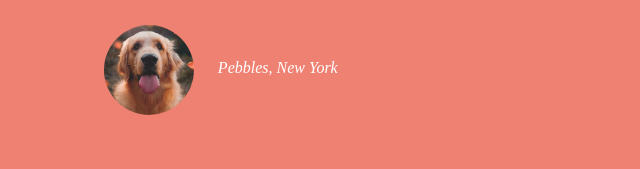
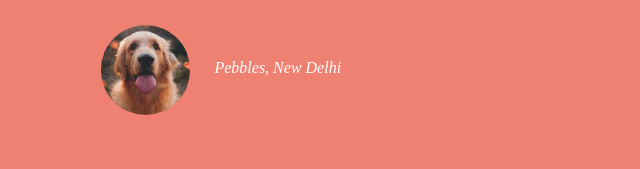
Before and after one commit to abhinav0git/TinDog, a plain HTML site: page index.html in a window 1280 px wide. Shown: the part 1411-1580 px from the top of the page, 429-1069 px from the left. Drawn offline with nearby package versions, Linux system fonts and the light colour scheme.

Commit message:
Update index.html

```diff
--- a/index.html
+++ b/index.html
@@ -102,7 +102,7 @@
         <div class="carousel-item active container-fluid">
           <h2 class="testimonial-text">I no longer have to sniff other dogs for love. I've found the hottest Corgi on TinDog. Woof.</h2>
           <img class="testimonial-image" src="images/dog-img.jpg" alt="dog-profile">
-          <em>Pebbles, New York</em>
+          <em>Pebbles, New Delhi</em>
         </div>
         <div class="carousel-item container-fluid">
           <h2 class="testimonial-text">My dog used to be so lonely, but with TinDog's help, they've found the love of their life. I think.</h2>
```
